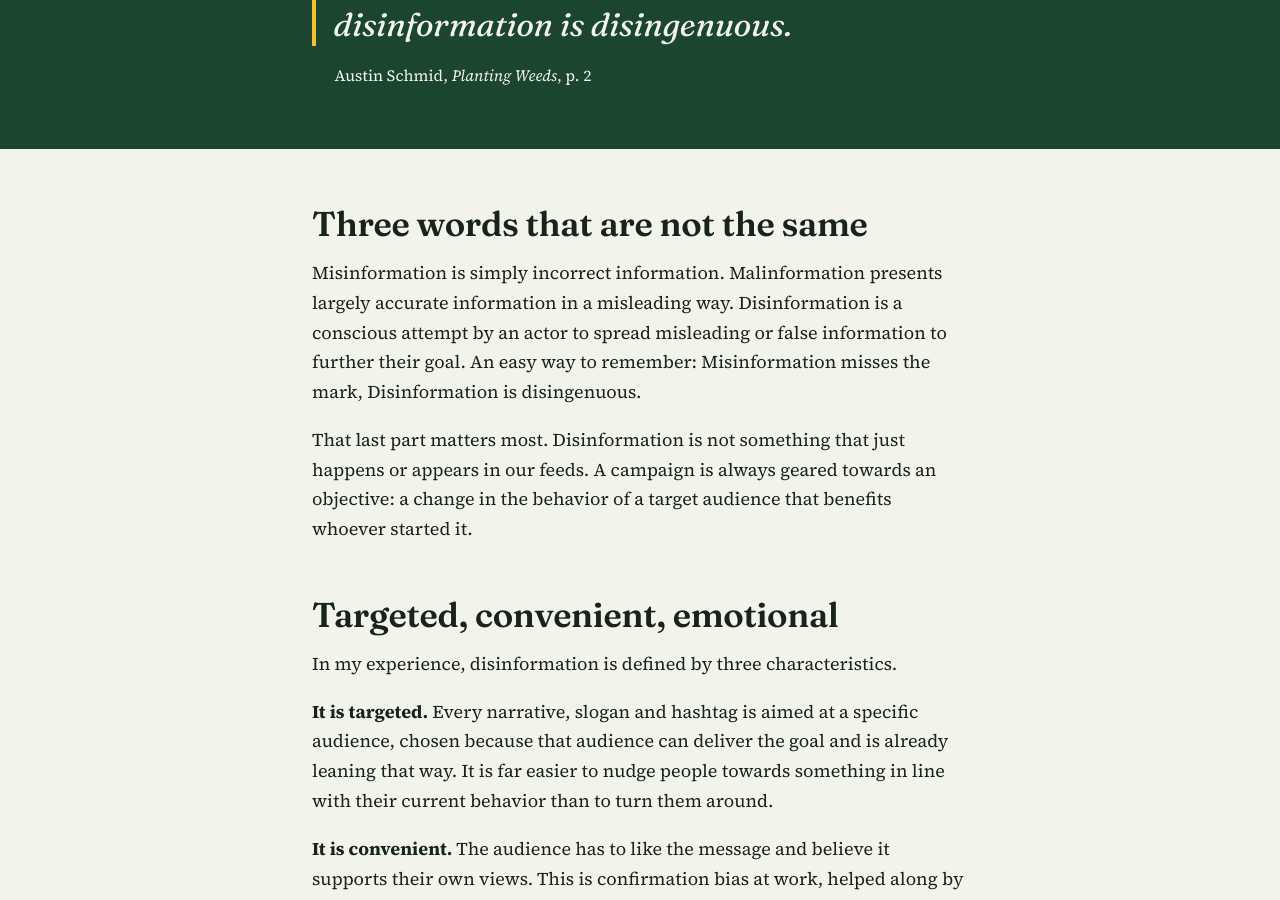
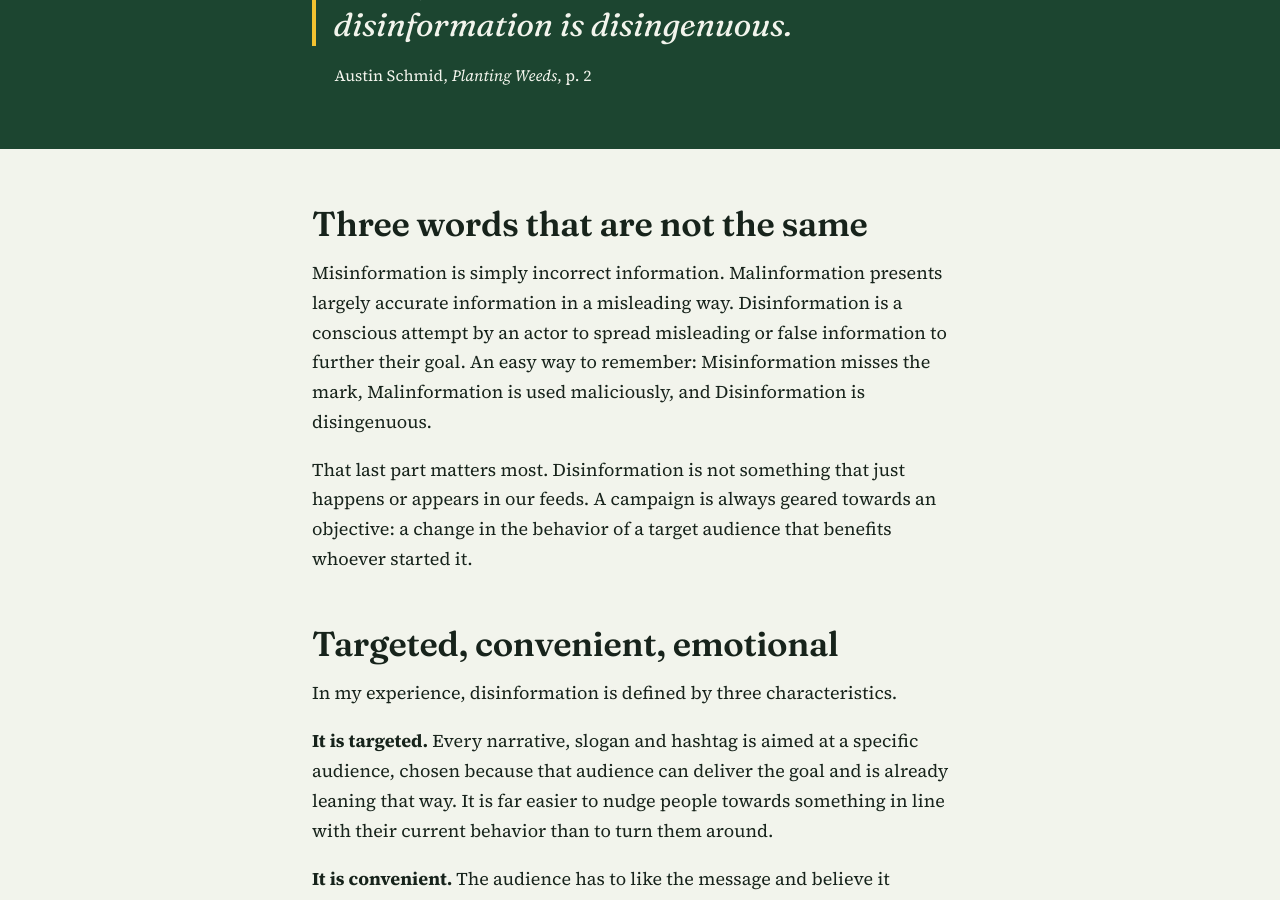
Before and after one commit to smith2415/PlantingWeeds, a Jekyll site: the page built from about.md, in a window 1280 px wide and 900 px high, scrolled down 898 px. Built offline with Jekyll 4.4.1, drawn with Linux system fonts in a browser that asks for light colours.

Commit message:
Complete the mis/mal/dis mnemonic on the About page
Co-Authored-By: Claude Opus 5.5 <noreply@anthropic.com>
Claude-Session: https://claude.ai/code/session_015gBqM3DP3bSDBPWGhuxVD5

```diff
--- a/about.md
+++ b/about.md
@@ -19,7 +19,7 @@ What follows is the short version of my approach. The long version is in the two
 ## Three words that are not the same
 {: #definitions}
 
-Misinformation is simply incorrect information. Malinformation presents largely accurate information in a misleading way. Disinformation is a conscious attempt by an actor to spread misleading or false information to further their goal. An easy way to remember: Misinformation misses the mark, Disinformation is disingenuous.
+Misinformation is simply incorrect information. Malinformation presents largely accurate information in a misleading way. Disinformation is a conscious attempt by an actor to spread misleading or false information to further their goal. An easy way to remember: Misinformation misses the mark, Malinformation is used maliciously, and Disinformation is disingenuous.
 
 That last part matters most. Disinformation is not something that just happens or appears in our feeds. A campaign is always geared towards an objective: a change in the behavior of a target audience that benefits whoever started it.
 
```
